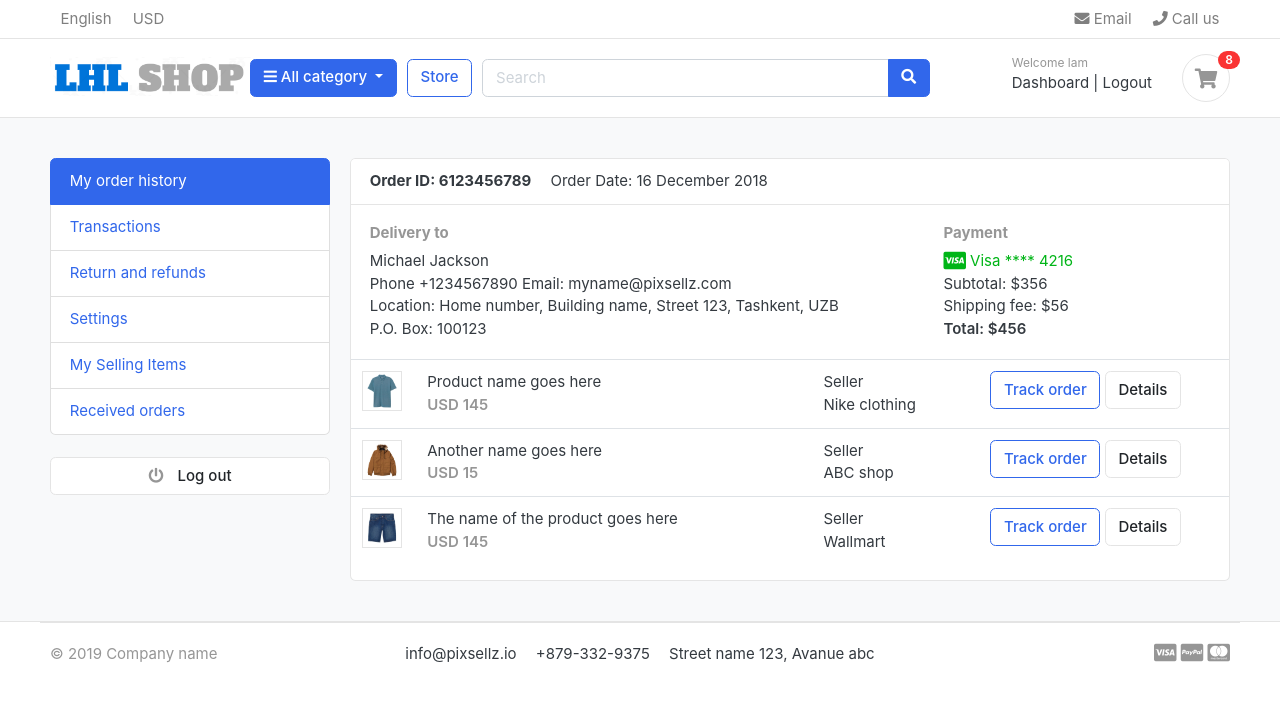
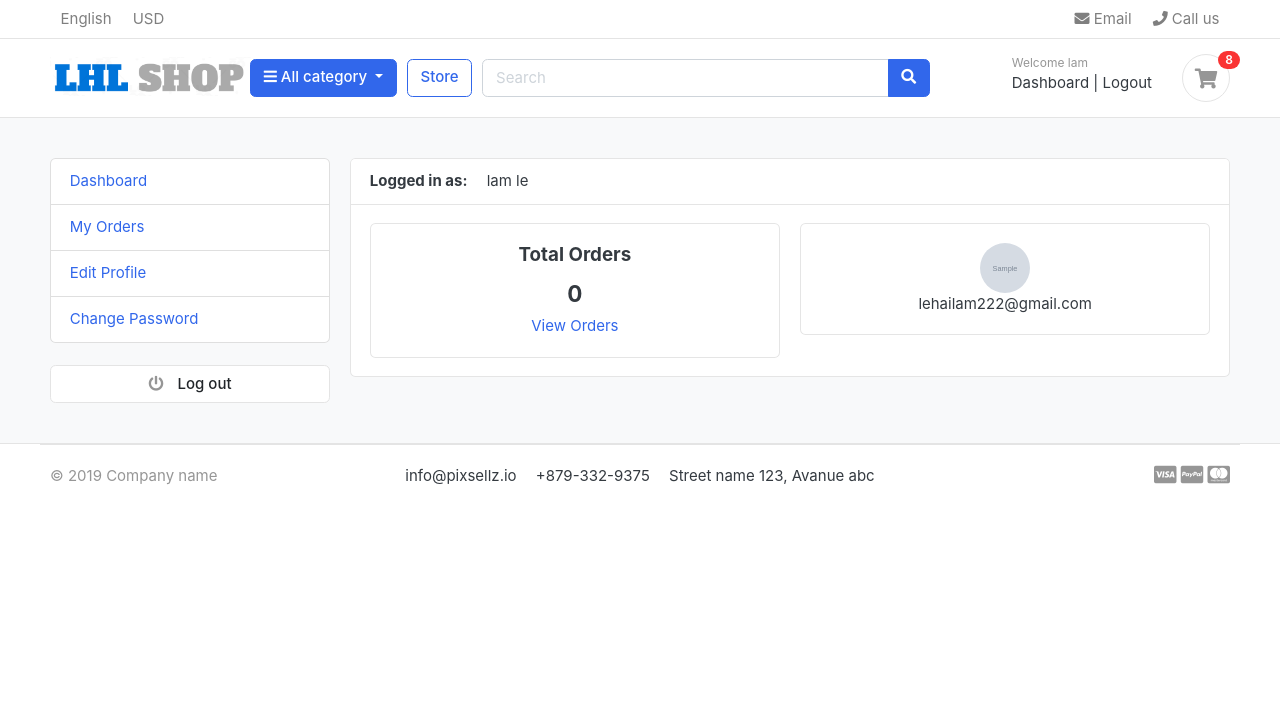
Before and after one commit to lhdlam/Python_ECommerce, a Django app: page /accounts/dashboard/ in a window 1280 px wide. Shown: the top 702 px of the page. Run offline with Django 3.2, Linux system fonts and the light colour scheme; a user stored in the database is signed in; data comes from the database, SQL or seed files in the repository; tables that the repository leaves empty hold one stand-in row (values such as "Sample post"); grey boxes marked "Sample" are stand-in pictures; some libraries are stand-ins or nearby versions; some web fonts are replaced.

Commit message:
dashboard

```diff
--- a/accounts/urls.py
+++ b/accounts/urls.py
@@ -7,10 +7,17 @@ urlpatterns = [
     path('login/', views.login, name='login'),
     path('logout/', views.logout, name='logout'),
     path('dashboard/', views.dashboard, name='dashboard'),
-
+    path('', views.dashboard, name='dashboard'),
 
     path('activate/<uidb64>/<token>/', views.activate, name='activate'),
     path('forgotPassword/', views.forgotPassword, name='forgotPassword'),
     path('resetpassword_validate/<uidb64>/<token>/', views.resetpassword_validate, name='resetpassword_validate'),
     path('resetPassword/', views.resetPassword, name='resetPassword'),
+
+    path('my_orders/', views.my_orders, name='my_orders'),
+    path('edit_profile/', views.edit_profile, name='edit_profile'),
+    path('change_password/', views.change_password, name='change_password'),
+    path('order_detail/<int:order_id>/', views.order_detail, name='order_detail'),
+
+
 ]
--- a/accounts/views.py
+++ b/accounts/views.py
@@ -1,24 +1,24 @@
-from django.shortcuts import redirect, render
-from django.http import HttpResponse
-from .models import Account
-from carts.models import Cart, CartItem
-from carts.views import _cart_id
-from .forms import RegistrationForm
+from django.shortcuts import render, redirect, get_object_or_404
+from .forms import RegistrationForm, UserForm, UserProfileForm
+from .models import Account, UserProfile
+from orders.models import Order, OrderProduct
 from django.contrib import messages, auth
 from django.contrib.auth.decorators import login_required
+from django.http import HttpResponse
 
-# varification email
+# Verification email
 from django.contrib.sites.shortcuts import get_current_site
 from django.template.loader import render_to_string
 from django.utils.http import urlsafe_base64_encode, urlsafe_base64_decode
 from django.utils.encoding import force_bytes
 from django.contrib.auth.tokens import default_token_generator
 from django.core.mail import EmailMessage
-from django.http import HttpResponse
 
+from carts.views import _cart_id
+from carts.models import Cart, CartItem
 import requests
 
-# Create your views here.
+
 def register(request):
     if request.method == 'POST':
         form = RegistrationForm(request.POST)
@@ -33,11 +33,11 @@ def register(request):
             user.phone_number = phone_number
             user.save()
 
-            # # Create a user profile
-            # profile = UserProfile()
-            # profile.user_id = user.id
-            # profile.profile_picture = 'default/default-user.png'
-            # profile.save()
+            # Create a user profile
+            profile = UserProfile()
+            profile.user_id = user.id
+            profile.profile_picture = 'default/default-user.png'
+            profile.save()
 
             # USER ACTIVATION
             current_site = get_current_site(request)
@@ -59,6 +59,7 @@ def register(request):
         'form': form,
     }
     return render(request, 'accounts/register.html', context)
+
 
 def login(request):
     if request.method == 'POST':
@@ -124,16 +125,18 @@ def login(request):
             return redirect('login')
     return render(request, 'accounts/login.html')
 
-@login_required(login_url = 'login') #chỉ khi đang login mới được logout
+
+@login_required(login_url = 'login')
 def logout(request):
-  auth.logout(request)
-  messages.success(request, 'You are logged out.')
-  return redirect('login')
+    auth.logout(request)
+    messages.success(request, 'You are logged out.')
+    return redirect('login')
+
 
 def activate(request, uidb64, token):
     try:
-        uid = urlsafe_base64_decode(uidb64).decode() # giải mã để lấy id user
-        user = Account._default_manager.get(pk=uid) # get user từ database
+        uid = urlsafe_base64_decode(uidb64).decode()
+        user = Account._default_manager.get(pk=uid)
     except(TypeError, ValueError, OverflowError, Account.DoesNotExist):
         user = None
 
@@ -146,16 +149,24 @@ def activate(request, uidb64, token):
         messages.error(request, 'Invalid activation link')
         return redirect('register')
 
+@login_required(login_url = 'login')
 def dashboard(request):
-    return render(request, 'accounts/dashboard.html')
+    orders = Order.objects.order_by('-created_at').filter(user_id=request.user.id, is_ordered=True)
+    orders_count = orders.count()
+
+    userprofile = UserProfile.objects.get(user_id=request.user.id)
+    context = {
+        'orders_count': orders_count,
+        'userprofile': userprofile,
+    }
+    return render(request, 'accounts/dashboard.html', context)
 
 
 def forgotPassword(request):
     if request.method == 'POST':
         email = request.POST['email']
-        #check email exixts
         if Account.objects.filter(email=email).exists():
-            user = Account.objects.get(email__exact=email) # tiền tố __exact tra cứu đúng email
+            user = Account.objects.get(email__exact=email)
 
             # Reset password email
             current_site = get_current_site(request)
@@ -177,6 +188,7 @@ def forgotPassword(request):
             return redirect('forgotPassword')
     return render(request, 'accounts/forgotPassword.html')
 
+
 def resetpassword_validate(request, uidb64, token):
     try:
         uid = urlsafe_base64_decode(uidb64).decode()
@@ -191,6 +203,7 @@ def resetpassword_validate(request, uidb64, token):
     else:
         messages.error(request, 'This link has been expired!')
         return redirect('login')
+
 
 def resetPassword(request):
     if request.method == 'POST':
@@ -209,3 +222,76 @@ def resetPassword(request):
             return redirect('resetPassword')
     else:
         return render(request, 'accounts/resetPassword.html')
+
+
+@login_required(login_url='login')
+def my_orders(request):
+    orders = Order.objects.filter(user=request.user, is_ordered=True).order_by('-created_at')
+    context = {
+        'orders': orders,
+    }
+    return render(request, 'accounts/my_orders.html', context)
+
+
+@login_required(login_url='login')
+def edit_profile(request):
+    userprofile = get_object_or_404(UserProfile, user=request.user)
+    if request.method == 'POST':
+        user_form = UserForm(request.POST, instance=request.user)
+        profile_form = UserProfileForm(request.POST, request.FILES, instance=userprofile)
+        if user_form.is_valid() and profile_form.is_valid():
+            user_form.save()
+            profile_form.save()
+            messages.success(request, 'Your profile has been updated.')
+            return redirect('edit_profile')
+    else:
+        user_form = UserForm(instance=request.user)
+        profile_form = UserProfileForm(instance=userprofile)
+    context = {
+        'user_form': user_form,
+        'profile_form': profile_form,
+        'userprofile': userprofile,
+    }
+    return render(request, 'accounts/edit_profile.html', context)
+
+
+@login_required(login_url='login')
+def change_password(request):
+    if request.method == 'POST':
+        current_password = request.POST['current_password']
+        new_password = request.POST['new_password']
+        confirm_password = request.POST['confirm_password']
+
+        user = Account.objects.get(username__exact=request.user.username)
+
+        if new_password == confirm_password:
+            success = user.check_password(current_password)
+            if success:
+                user.set_password(new_password)
+                user.save()
+                # auth.logout(request)
+                messages.success(request, 'Password updated successfully.')
+                return redirect('change_password')
+            else:
+                messages.error(request, 'Please enter valid current password')
+                return redirect('change_password')
+        else:
+            messages.error(request, 'Password does not match!')
+            return redirect('change_password')
+    return render(request, 'accounts/change_password.html')
+
+
+@login_required(login_url='login')
+def order_detail(request, order_id):
+    order_detail = OrderProduct.objects.filter(order__order_number=order_id)
+    order = Order.objects.get(order_number=order_id)
+    subtotal = 0
+    for i in order_detail:
+        subtotal += i.product_price * i.quantity
+
+    context = {
+        'order_detail': order_detail,
+        'order': order,
+        'subtotal': subtotal,
+    }
+    return render(request, 'accounts/order_detail.html', context)
--- a/templates/accounts/dashboard.html
+++ b/templates/accounts/dashboard.html
@@ -1,94 +1,45 @@
 {% extends 'base.html' %}
+
 
 {% block content %}
 
+<section class="section-conten padding-y bg">
 
-<!-- ========================= SECTION CONTENT ========================= -->
-<section class="section-conten padding-y bg">
 {% include 'includes/alerts.html' %}
-
 <div class="container">
 	<div class="row">
-    <aside class="col-md-3">
-      <!--   SIDEBAR   -->
-      <ul class="list-group">
-        <a class="list-group-item active" href="#"> My order history </a>
-        <a class="list-group-item" href="#"> Transactions </a>
-        <a class="list-group-item" href="#"> Return and refunds </a>
-        <a class="list-group-item" href="#">Settings </a>
-        <a class="list-group-item" href="#"> My Selling Items </a>
-        <a class="list-group-item" href="#"> Received orders </a>
-      </ul>
-      <br>
-      <a class="btn btn-light btn-block" href="{% url 'logout' %}"> <i class="fa fa-power-off"></i> <span class="text">Log out</span> </a>
-      <!--   SIDEBAR .//END   -->
-    </aside>
+	{% include 'includes/dashboard_sidebar.html' %}
 	<main class="col-md-9">
 		<article class="card">
 		<header class="card-header">
-        <strong class="d-inline-block mr-3">Order ID: 6123456789</strong>
-        <span>Order Date: 16 December 2018</span>
+			<strong class="d-inline-block mr-3">Logged in as:</strong>
+			<span>{{user.full_name}}</span>
 		</header>
 		<div class="card-body">
 			<div class="row">
-          <div class="col-md-8">
-            <h6 class="text-muted">Delivery to</h6>
-            <p>Michael Jackson <br>
-            Phone +1234567890 Email: myname@pixsellz.com <br>
-              Location: Home number, Building name, Street 123,  Tashkent, UZB <br>
-              P.O. Box: 100123
-             </p>
+
+			<div class="col-md-6">
+				<div class="card" style="text-align:center;">
+					<div class="card-body">
+						<h5 class="card-title">Total Orders</h5>
+						<h4>{{orders_count}}</h4>
+						<a href="{% url 'my_orders' %}">View Orders</a>
 					</div>
-          <div class="col-md-4">
-            <h6 class="text-muted">Payment</h6>
-            <span class="text-success">
-              <i class="fab fa-lg fa-cc-visa"></i>
-                Visa  **** 4216
-            </span>
-            <p>Subtotal: $356 <br>
-             Shipping fee:  $56 <br>
-             <span class="b">Total:  $456 </span>
-            </p>
 				</div>
+			</div>
+			<div class="col-md-6">
+				<div class="card" style="text-align:center;">
+					<div class="card-body">
+						<img src="{{userprofile.profile_picture.url}}" alt="User Profile Picture" width="50" height="50" style="border-radius:50%;">
+						<p class="mb-0">{{user.email}}</p>
+						<p>{{user.phone_number}}</p>
+					</div>
+				</div>
+			</div>
+
 			</div> <!-- row.// -->
 		</div> <!-- card-body .// -->
-      <div class="table-responsive">
-      <table class="table table-hover">
-        <tr>
-          <td width="65">
-            <img src="../images/items/1.jpg" class="img-xs border">
-          </td>
-          <td>
-            <p class="title mb-0">Product name goes here </p>
-            <var class="price text-muted">USD 145</var>
-          </td>
-          <td> Seller <br> Nike clothing </td>
-          <td width="250"> <a href="#" class="btn btn-outline-primary">Track order</a> <a href="#" class="btn btn-light"> Details </a> </td>
-        </tr>
-        <tr>
-          <td>
-            <img src="../images/items/2.jpg" class="img-xs border">
-          </td>
-          <td>
-            <p class="title mb-0">Another name goes here </p>
-            <var class="price text-muted">USD 15</var>
-          </td>
-          <td> Seller <br> ABC shop </td>
-          <td> <a href="#" class="btn btn-outline-primary">Track order</a> <a href="#" class="btn btn-light"> Details </a> </td>
-        </tr>
-        <tr>
-          <td>
-            <img src="../images/items/3.jpg" class="img-xs border">
-          </td>
-          <td>
-            <p class="title mb-0">The name of the product  goes here </p>
-            <var class="price text-muted">USD 145</var>
-          </td>
-          <td> Seller <br> Wallmart </td>
-          <td> <a href="#" class="btn btn-outline-primary">Track order</a> <a href="#" class="btn btn-light"> Details </a> </td>
-        </tr>
-      </table>
-      </div> <!-- table-responsive .end// -->
+
 		</article> <!-- order-group.// -->
 	</main>
 </div> <!-- row.// -->
@@ -96,5 +47,5 @@
 
 
 </section>
-  <!-- ========================= SECTION CONTENT END// ========================= -->
+
 {% endblock %}
--- /dev/null
+++ b/templates/includes/dashboard_sidebar.html
@@ -0,0 +1,12 @@
+<aside class="col-md-3">
+  <!--   SIDEBAR   -->
+  <ul class="list-group">
+    <a class="list-group-item {% if '/accounts/' == request.path %}active{% endif %}" href="{% url 'dashboard' %}"> Dashboard </a>
+    <a class="list-group-item {% if '/my_orders/' in request.path %}active{% endif %}" href="{% url 'my_orders' %}"> My Orders </a>
+    <a class="list-group-item {% if '/edit_profile/' in request.path %}active{% endif %}" href="{% url 'edit_profile' %}"> Edit Profile </a>
+    <a class="list-group-item {% if '/change_password/' in request.path %}active{% endif %}" href="{% url 'change_password' %}"> Change Password </a>
+  </ul>
+  <br>
+  <a class="btn btn-light btn-block" href="{% url 'logout' %}"> <i class="fa fa-power-off"></i> <span class="text">Log out</span> </a>
+  <!--   SIDEBAR .//END   -->
+</aside>
```
Also changed, not shown: accounts/forms.py (+49 -28 lines), store/models.py (+18 -3 lines), templates/accounts/change_password.html (added, +52 -0 lines), templates/accounts/edit_profile.html (added, +83 -0 lines), templates/accounts/my_orders.html (added, +57 -0 lines), templates/accounts/order_detail.html (added, +108 -0 lines), templates/includes/dashboard.html (deleted, +0 -98 lines), media/userprofile/bumb.jpg (added), media/userprofile/images_1.jpg (added), media/userprofile/puma_shoes.jpg (added). Lines whose indentation alone changed are shown as unchanged.
